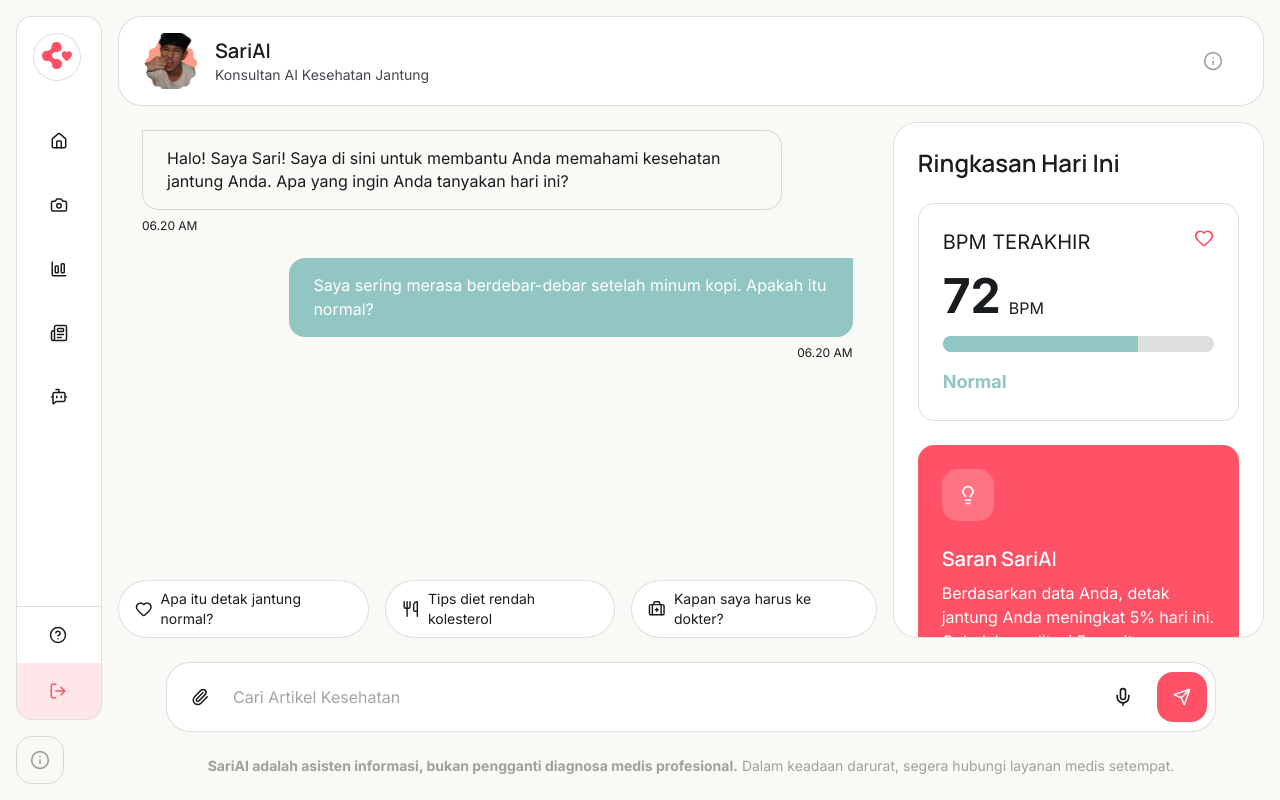
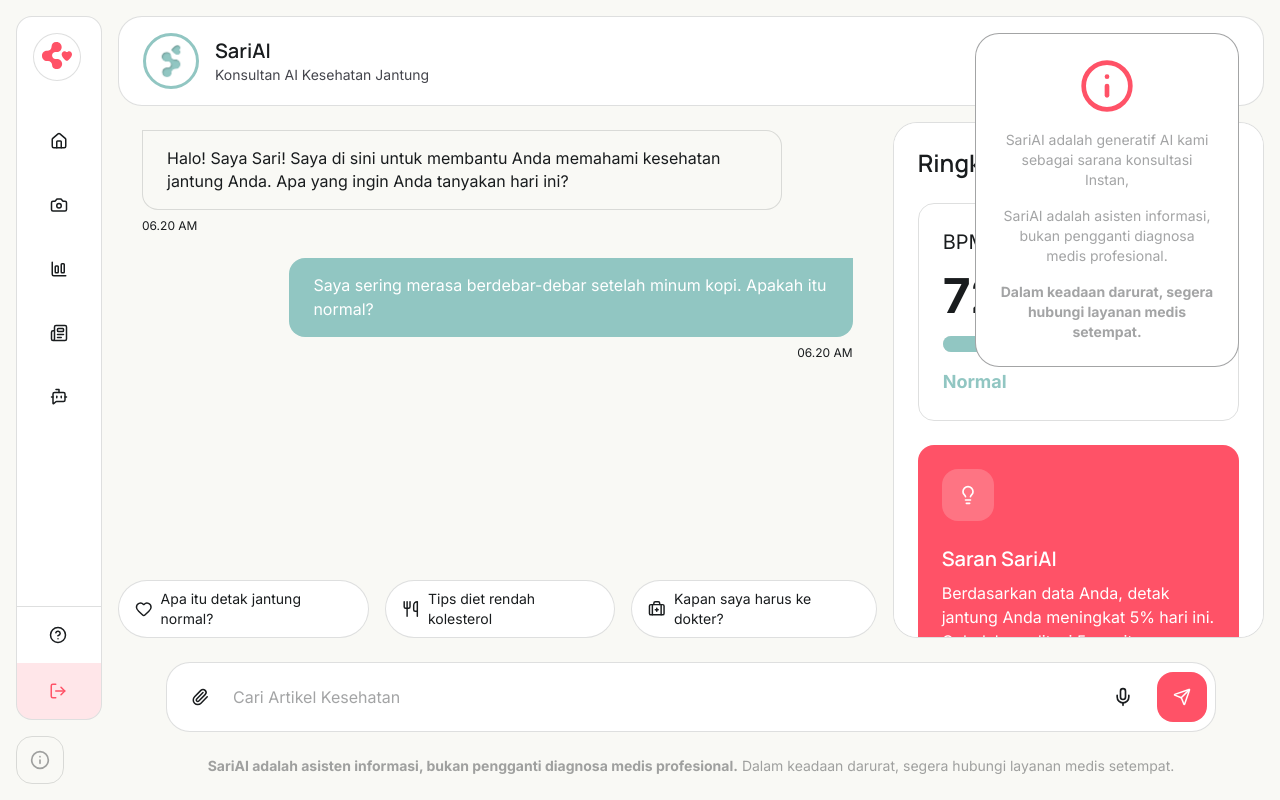
Before and after one commit to RaffaHitipeuw/SANUBARI, a React (Vite) app: page /dashboard/chatbot in a window 1280 px wide. Both pictures are taken after a click on the button 1213 px from the left and 61 px from the top of the page. Built offline with nearby package versions, Linux system fonts and the light colour scheme.

Commit message:
Ubah NAV SariAI

```diff
--- a/src/components/dashboard-pages/Chatbot.jsx
+++ b/src/components/dashboard-pages/Chatbot.jsx
@@ -1,18 +1,23 @@
 import { BriefcaseMedical, Heart, Info, Lightbulb, Mic, Paperclip, Send, Utensils } from "lucide-react";
+import { useState } from "react";
 
 export default function ChatbotPage() {
+    const [infoChat, setInfoChat] = useState(false)
     return (
         <div className="w-full grid grid-cols-12 grid-rows-[auto_1fr_auto] gap-4 h-full chatpage">
-            <div className="bg-white col-span-12 px-6 py-4 flex justify-between items-center border rounded-3xl border-sariblack/14">
+            <div className="relative bg-white col-span-12 px-6 py-4 flex justify-between items-center border rounded-3xl border-sariblack/14">
                 <span className="flex gap-4 items-center">
-                    <img src="/src/assets/images/testimonial-user.png" alt="" className="w-14 aspect-square object-cover" />
+                    <img src="/src/assets/images/sari-profile.png" alt="" className="w-14 aspect-square object-cover rounded-full border-3 p-1 border-sariblue" />
                     <span>
                         <h2 className="text-xl font-mr font-semibold">SariAI</h2>
                         <h3 className="text-sm text-sarigray">Konsultan AI Kesehatan Jantung</h3>
                     </span>
                 </span>
-                <button className="aspect-square flex items-center justify-center rounded-2xl text-sariblack/40 cursor-pointer p-4 hover:bg-sariblack/8">
-                    <Info size={20}/>
+                <button onClick={() => setInfoChat(!infoChat)} className={`absolute top-4 right-6 flex items-center justify-center rounded-2xl text-sariblack/40 cursor-pointer z-999 p-4 ${infoChat ? 'w-66 bg-white dsh-cards flex-col gap-4' : 'hover:bg-sariblack/8'} `}>
+                    <Info size={infoChat ? 56 : 20} className={infoChat && 'text-sarired'}/>
+                    <p className={infoChat ? 'block text-sm' : 'hidden'}>SariAI adalah generatif AI kami sebagai sarana konsultasi Instan,</p>
+                    <p className={infoChat ? 'block text-sm' : 'hidden'}>SariAI adalah asisten informasi, bukan pengganti diagnosa medis profesional.</p>
+                    <p className={infoChat ? 'block text-sm' : 'hidden'}><b>Dalam keadaan darurat, segera hubungi layanan medis setempat.</b></p>
                 </button>
             </div>
             <div className="relative col-span-8 px-6 py-2 flex flex-col gap-6 overflow-auto">
--- a/src/components/layout/LayoutDashboard.jsx
+++ b/src/components/layout/LayoutDashboard.jsx
@@ -10,6 +10,8 @@ export default function LayoutDashboard() {
   const [isExpanded, setIsExpanded] = useState(false);
   const [showAbout, setShowAbout] = useState(false);
   const location = useLocation();
+  const [open, setOpen] = useState(false)
+  const [infoOpen, setInfoOpen] = useState(false)
 
   const navItems = [
     { name: 'Home', icon: Home, path: '/dashboard' },
@@ -19,12 +21,10 @@ export default function LayoutDashboard() {
     { name: 'Chatbot', icon: BotMessageSquare, path: '/dashboard/chatbot' },
   ];
 
-  const [open, setOpen] = useState(false)
-
   return (
     <div className='flex gap-4 h-screen overflow-hidden bg-sariwhite'>
       <div className="pr-0 p-4 h-full">
-        <header className={`${open ? 'w-[20vw]' : 'w-max'} flex flex-col gap-4 justify-between h-full`} onMouseEnter={() => setOpen(true)} onMouseLeave={() => setOpen(false)}>
+        <header className={`${open ? 'w-[20vw]' : 'w-max'} flex flex-col gap-4 justify-between h-full transition-all duration-500`} onMouseEnter={() => setOpen(true)} onMouseLeave={() => {setOpen(false); setInfoOpen(false)}}>
           <nav className="bg-white overflow-clip border border-sariblack/14 h-full rounded-2xl flex flex-col items-stretch justify-between">
             <NavLink to={'/profile'} className='flex gap-4 items-center p-4'>
               <span className='block w-12 h-12 p-2 border border-sariblack/14 rounded-full bg-white'>
@@ -42,8 +42,14 @@ export default function LayoutDashboard() {
               <li><NavLink className={'bg-sarired/14 text-sarired flex items-center h-14 px-8 gap-2 text-base'}><LogOut size={18} />{open && 'Log Out'}</NavLink></li>
             </ul>
           </nav>
-          <button className="w-12 aspect-square flex items-center justify-center rounded-2xl border border-sariblack/14 text-sariblack/40 cursor-pointer">
-            <Info size={20}/>
+          <button onClick={() => {open ? setInfoOpen(!infoOpen) : false}} className={`${infoOpen ? 'w-full h-max' : 'w-12'} aspect-square flex flex-col items-center justify-center rounded-2xl border border-sariblack/14 text-sariblack/40 cursor-pointer`}>
+            {infoOpen == false && <Info size={20}/>}
+            {open && infoOpen && (
+              <>
+                <p>SANUBARI</p>
+                <p>© 2026 SANUBARI. Medical Disclaimer: For informational purposes only. Selalu konsultasikan kondisi kesehatan Anda dengan tenaga medis profesional.</p>
+              </>
+            )}
           </button>
         </header>
       </div>
```
Also changed, not shown: src/assets/images/sari-profile.png (added).
